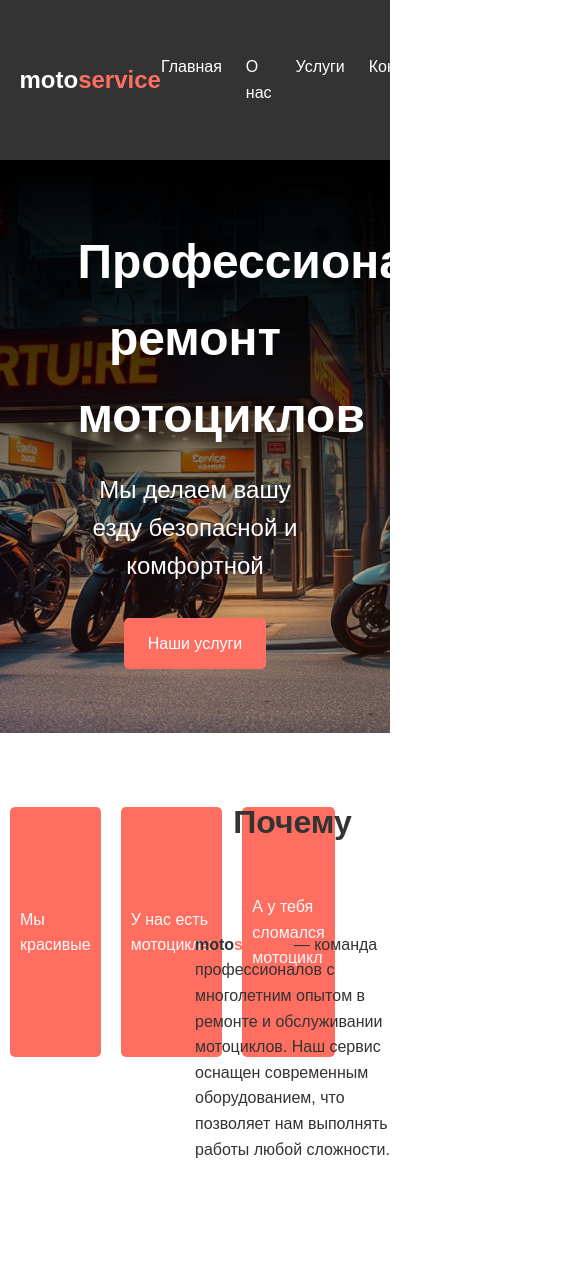
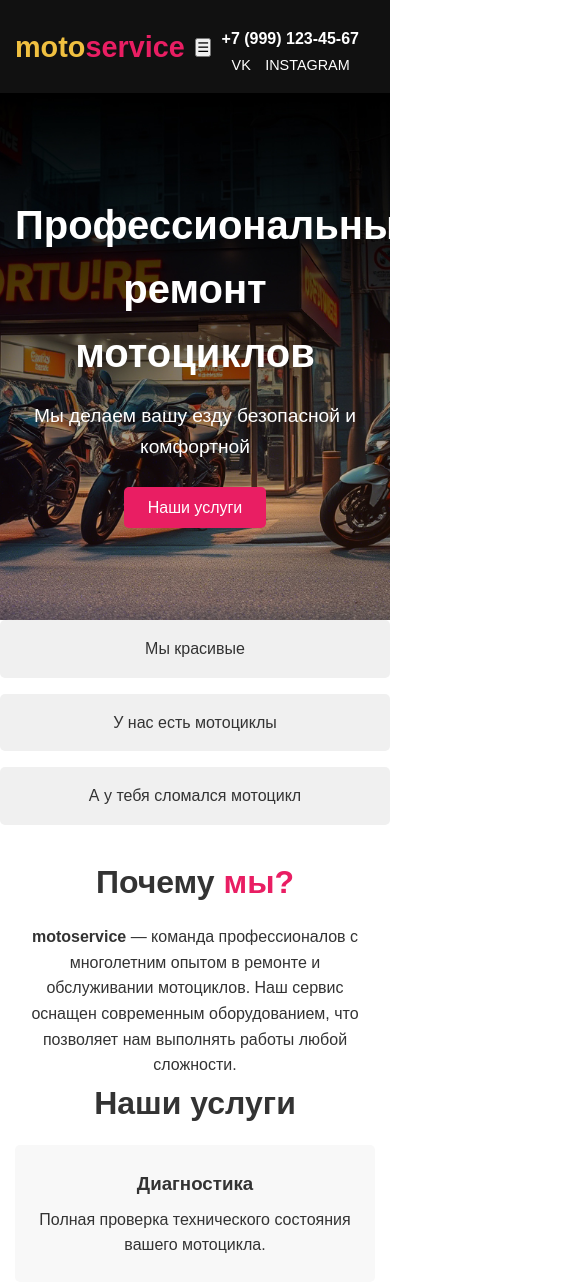
Before and after one commit to VirtualSweetWife/MotoSite, a plain HTML site: page index.html in a window 390 px wide. Shown: the top 1285 px of the page, 585 px wide, since content can reach past the window. Drawn offline with Linux system fonts and the light colour scheme.

Commit message:
Adaptive added

```diff
--- a/index.html
+++ b/index.html
@@ -3,7 +3,8 @@
 <head>
     <meta charset="UTF-8">
     <meta name="viewport" content="width=device-width, initial-scale=1.0">
-    <title>Мото-сервис</title>
+    <title>A2-Moto — Профессиональный мотосервис в Екатеринбурге | Ремонт и обслуживание мотоциклов</title>
+    <meta name="description" content="Мотосервис A2-Moto в Екатеринбурге. Качественный ремонт, техобслуживание и диагностика мотоциклов. Быстро, надежно, с гарантией. Запишитесь прямо сейчас!">
     <link rel="stylesheet" href="styles.css">
 </head>
 <body>
--- a/script.js
+++ b/script.js
@@ -20,3 +20,16 @@ document.querySelectorAll('.btn').forEach(anchor => {
         });
     });
 });
+
+document.addEventListener("DOMContentLoaded", function () {
+    const navList = document.querySelector('.nav__list');
+    const burger = document.createElement('button');
+    burger.textContent = '☰';
+    burger.classList.add('burger');
+
+    document.querySelector('.nav').prepend(burger);
+
+    burger.addEventListener('click', function () {
+        navList.classList.toggle('active');
+    });
+});
--- a/styles.css
+++ b/styles.css
@@ -1,4 +1,4 @@
-/* Общие стили */
+/* Базовые стили */
 * {
     margin: 0;
     padding: 0;
@@ -9,16 +9,24 @@ body {
     font-family: Arial, sans-serif;
     line-height: 1.6;
     color: #333;
+    background-color: #fff;
 }
 
 .container {
-    width: 90%;
+    width: 100%;
     max-width: 1200px;
     margin: 0 auto;
+    padding: 0 15px;
 }
 
+a {
+    text-decoration: none;
+    color: inherit;
+}
+
+/* Header */
 .header {
-    background-color: #333;
+    background: #111;
     color: #fff;
     padding: 1rem 0;
 }
@@ -27,147 +35,179 @@ body {
     display: flex;
     justify-content: space-between;
     align-items: center;
+    flex-wrap: wrap;
 }
 
 .logo {
-    font-size: 1.5rem;
+    font-size: 1.8rem;
     font-weight: bold;
-    text-decoration: none;
-    color: #fff;
+    color: #f0c040;
 }
 
 .logo span {
-    color: #ff6f61;
+    color: #e91e63;
 }
 
 .nav__list {
+    display: flex;
+    gap: 1rem;
     list-style: none;
-    display: flex;
-    gap: 1.5rem;
 }
 
 .nav__link {
     color: #fff;
-    text-decoration: none;
     transition: color 0.3s;
 }
 
 .nav__link:hover {
-    color: #ff6f61;
-}
-
-.contacts {
-    display: flex;
-    align-items: center;
-    gap: 1rem;
+    color: #f0c040;
 }
 
 .contacts__phone {
     color: #fff;
-    text-decoration: none;
-}
-
-.social {
-    display: flex;
-    gap: 0.5rem;
+    font-weight: bold;
+    margin-right: 1rem;
 }
 
 .social__link {
+    margin-left: 10px;
     color: #fff;
-    text-decoration: none;
-    font-size: 1.2rem;
+    text-transform: uppercase;
+    font-size: 0.9rem;
 }
 
+/* Hero Section */
 .hero {
-    height: 90%;
-    background: url('images/moto.jpg') no-repeat center center/cover;
-    color: #fff;
+    background: url("images/moto.jpg") no-repeat center center/cover;
+    color: white;
+    padding: 100px 0;
     text-align: center;
-    padding: 16.5%;
 }
 
 .hero__title {
-    font-size: 3rem;
+    font-size: 2.5rem;
     margin-bottom: 1rem;
 }
 
 .hero__subtitle {
-    font-size: 1.5rem;
+    font-size: 1.2rem;
     margin-bottom: 2rem;
 }
 
 .btn {
-    display: inline-block;
-    padding: 0.8rem 1.5rem;
-    background-color: #ff6f61;
+    padding: 12px 24px;
+    background: #e91e63;
     color: #fff;
-    text-decoration: none;
     border-radius: 5px;
-    transition: background-color 0.3s;
+    font-size: 1rem;
+    transition: background 0.3s;
 }
 
 .btn:hover {
-    background-color: #e05c50;
+    background: #c2185b;
 }
 
+/* About Section */
 .section-title {
     font-size: 2rem;
+    margin-bottom: 1rem;
     text-align: center;
-    margin-bottom: 2rem;
 }
 
-.about, .services, .contacts-section {
-    padding: 4rem 0;
+.section-title span {
+    color: #e91e63;
 }
 
-.about {
-    display: flex;
-}
-
-.about span {
-    color: #ff6f61;
+.about__text {
+    max-width: 700px;
+    margin: 0 auto;
+    text-align: center;
 }
 
 .text__collage {
     display: flex;
-    width: 50%;
-    height: 300px;
+    flex-wrap: wrap;
+    justify-content: center;
+    gap: 1rem;
+    margin-bottom: 2rem;
 }
 
 .text__block__collage {
-    width: 10%px;
-    height: 250px;
-    background-color: #ff6f61;
-    padding: 10px;
-    margin: 10px;
+    background: #f0f0f0;
+    padding: 1rem;
     border-radius: 5px;
-    color: #f9f9f9;
-    display: flex;
-    justify-content: center;
-    align-items: center;
-    transition: background-color 0.3s;
+    flex: 1 1 250px;
+    text-align: center;
 }
 
-.text__block__collage:hover {
-    background-color: #e05c50;
-}
-
+/* Services Section */
 .services__list {
     display: flex;
-    justify-content: space-between;
-    gap: 2rem;
+    flex-wrap: wrap;
+    gap: 1.5rem;
+    justify-content: center;
 }
 
 .service {
-    background-color: #f9f9f9;
+    flex: 1 1 250px;
+    background: #f8f8f8;
     padding: 1.5rem;
     border-radius: 5px;
     text-align: center;
 }
 
+.service__title {
+    margin-bottom: 0.5rem;
+}
+
+/* Contacts Section */
+.contacts-section {
+    text-align: center;
+    padding: 40px 0;
+}
+
+.contacts__info {
+    margin-bottom: 2rem;
+}
+
+iframe {
+    width: 100%;
+    height: 300px;
+    border: none;
+    border-radius: 8px;
+}
+
+/* Footer */
 .footer {
-    background-color: #333;
-    color: #fff;
+    background: #111;
+    color: #aaa;
+    padding: 1rem 0;
     text-align: center;
-    padding: 1rem 0;
 }
+
+/* Адаптивность */
+@media (max-width: 768px) {
+    .nav__list {
+        flex-direction: column;
+        background: #111;
+        position: absolute;
+        top: 60px;
+        left: 0;
+        width: 100%;
+        display: none;
+    }
+
+    .nav__list.active {
+        display: flex;
+    }
+
+    .nav__link {
+        padding: 10px;
+    }
+
+    .contacts {
+        flex-direction: column;
+        align-items: flex-start;
+        margin-top: 10px;
+    }
+}
```
